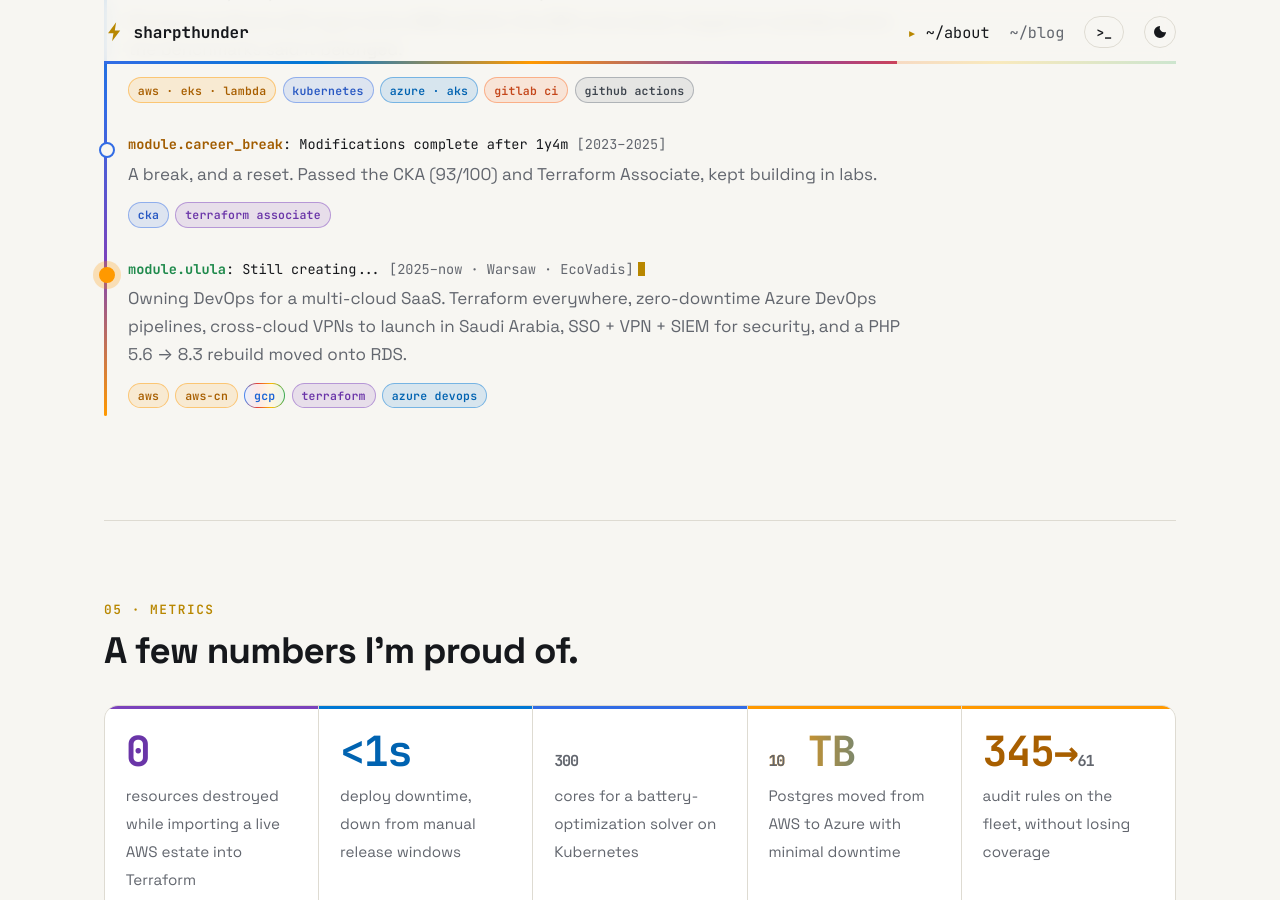
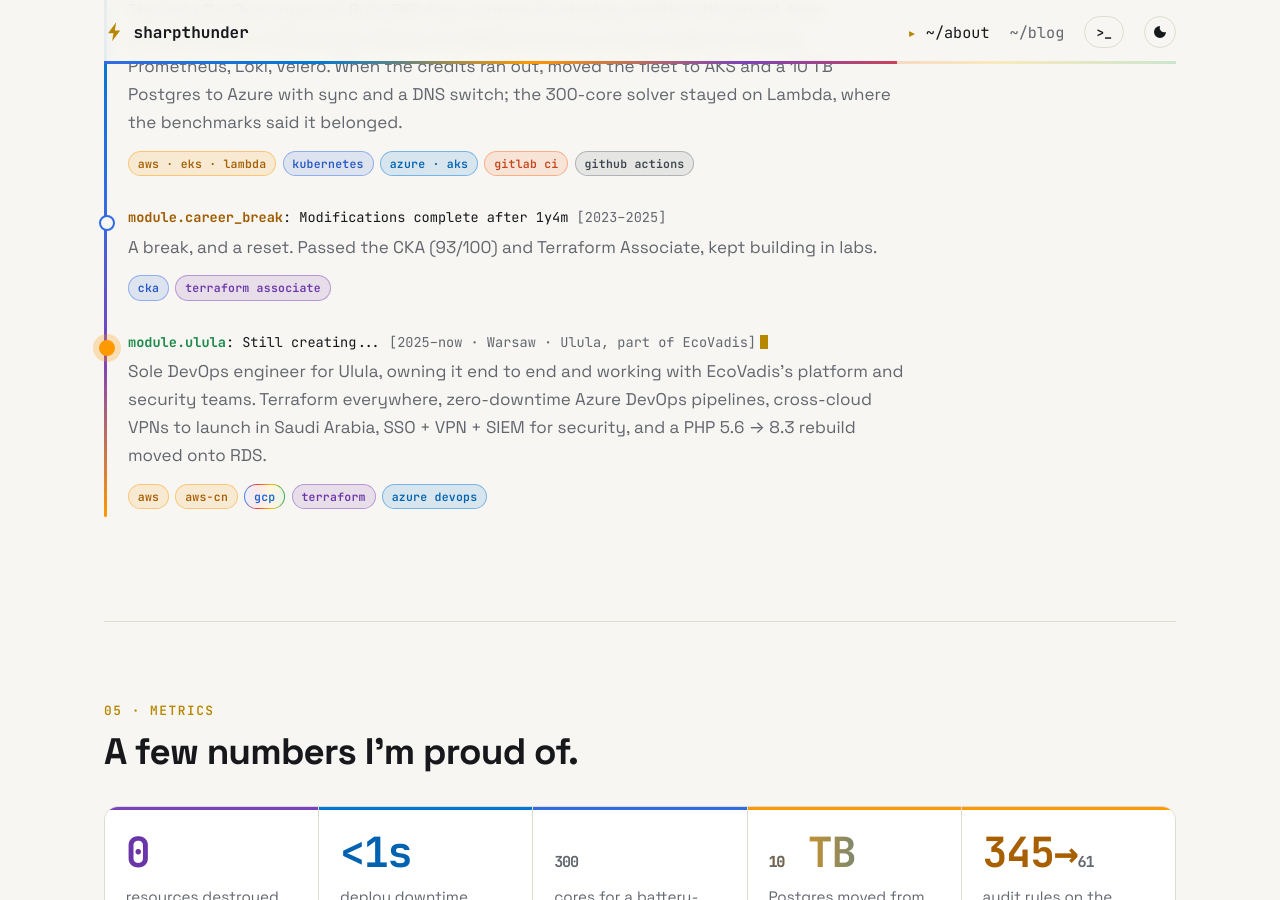
Before and after one commit to SharpThunder/sharpthunder.github.io, a Jekyll site: the page built from index.html, in a window 1280 px wide and 900 px high, scrolled down 5528 px. Built offline with Jekyll 4.4.1, drawn with Linux system fonts in a browser that asks for light colours; some of the changed text lies outside the part shown.

Commit message:
fix: describe role as sole DevOps for Ulula, not all of EcoVadis
Co-Authored-By: Claude Opus 5.5 <noreply@anthropic.com>

```diff
--- a/assets/js/site.js
+++ b/assets/js/site.js
@@ -220,7 +220,7 @@
     },
     'kubectl get pods': function () {
       return '<b>NAME              STATUS       AGE</b>\n' +
-        'ulula-ecovadis    <span class="c-add">Running</span>      1y7m\n' +
+        'ulula            <span class="c-add">Running</span>      1y7m\n' +
         'career-break      Completed    1y4m\n' +
         'powerdev          Completed    2y7m\n' +
         'gozen-holding     Completed    2y5m';
--- a/index.html
+++ b/index.html
@@ -9,7 +9,7 @@ title: Sinan B. Öztürk. DevOps engineer
     <h1>I make shipping<br><span class="hl">boring</span> in the best way.</h1>
     <p class="lede">
       I'm Sinan. I build <strong class="ink t-k8s">Kubernetes platforms</strong> and <strong class="ink t-azure">pipelines that deploy without downtime</strong>.
-      Today I run DevOps at Ulula, an EcoVadis company, across <strong class="ink t-aws">AWS Europe</strong>, <strong class="ink t-aws">AWS China</strong> and <strong class="ink t-gcp">GCP in Saudi Arabia</strong>.
+      Today I'm the only DevOps engineer at Ulula, a product team within EcoVadis: I own its infrastructure end to end across <strong class="ink t-aws">AWS Europe</strong>, <strong class="ink t-aws">AWS China</strong> and <strong class="ink t-gcp">GCP in Saudi Arabia</strong>, working with our developers and with EcoVadis’s platform and security teams.
       Before that I was the only infra engineer at a startup running everything on EKS and AKS.
     </p>
     <p class="badges">
@@ -271,8 +271,8 @@ Terraform will perform the following actions:
       <p class="chips"><span class="chip t-k8s">cka</span><span class="chip t-tf">terraform associate</span></p>
     </li>
     <li class="current t-aws">
-      <p class="log-line"><span class="c-add">module.ulula</span>: Still creating... <span class="muted">[2025–now · Warsaw · EcoVadis]</span><span class="cursor" aria-hidden="true"></span></p>
-      <p>Owning DevOps for a multi-cloud SaaS. Terraform everywhere, zero-downtime Azure DevOps pipelines, cross-cloud VPNs to launch in Saudi Arabia, SSO + VPN + SIEM for security, and a PHP 5.6 → 8.3 rebuild moved onto RDS.</p>
+      <p class="log-line"><span class="c-add">module.ulula</span>: Still creating... <span class="muted">[2025–now · Warsaw · Ulula, part of EcoVadis]</span><span class="cursor" aria-hidden="true"></span></p>
+      <p>Sole DevOps engineer for Ulula, owning it end to end and working with EcoVadis’s platform and security teams. Terraform everywhere, zero-downtime Azure DevOps pipelines, cross-cloud VPNs to launch in Saudi Arabia, SSO + VPN + SIEM for security, and a PHP 5.6 → 8.3 rebuild moved onto RDS.</p>
       <p class="chips"><span class="chip t-aws">aws</span><span class="chip t-aws">aws-cn</span><span class="chip t-gcp">gcp</span><span class="chip t-tf">terraform</span><span class="chip t-azure">azure devops</span></p>
     </li>
   </ol>
```
